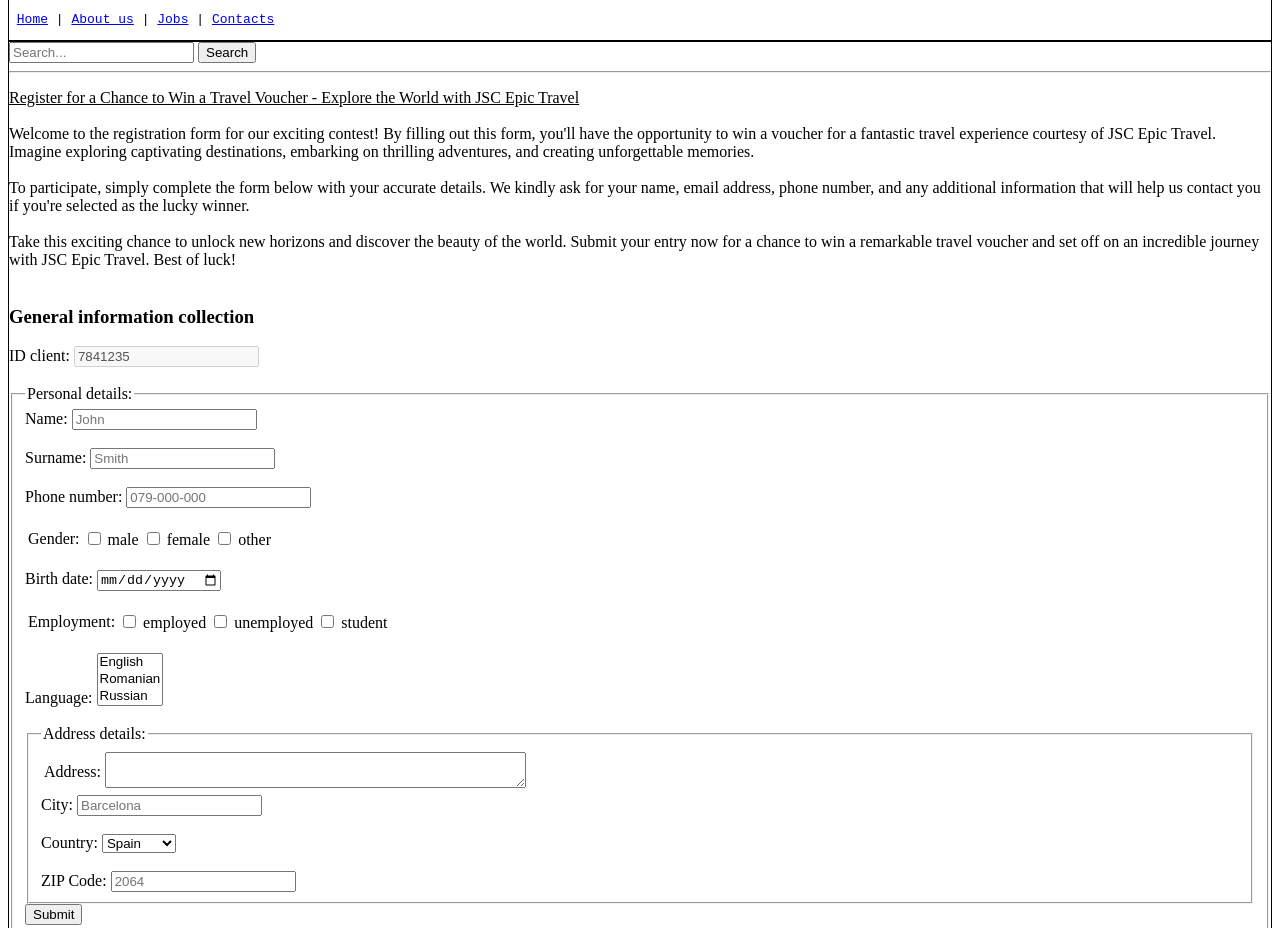
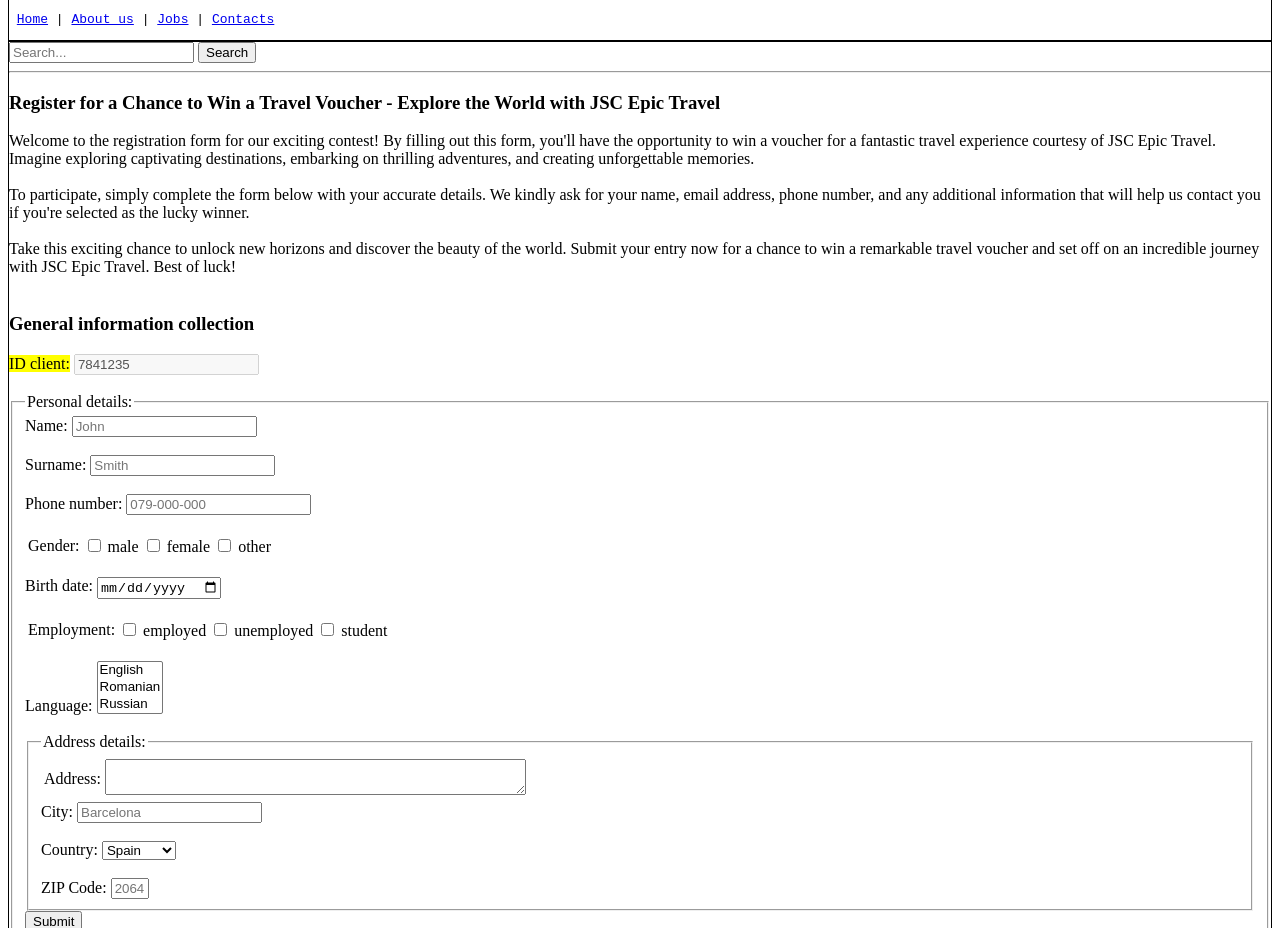
Before and after one commit to anastasia-dev-007/Registration-form, a plain HTML site: page registration-form.html in a window 1280 px wide. Shown: the part 172-1100 px from the top of the page. Drawn offline with Linux system fonts and the light colour scheme.

Commit message:
narrowed zip code box to incorporate only 4 digits, market ID client label, modified start of the registration form

```diff
--- a/registration-form.html
+++ b/registration-form.html
@@ -32,10 +32,10 @@
               </form>
               <hr />
 
-              <p><u>Register for a Chance to Win a Travel Voucher - Explore the World with JSC Epic Travel</u><br /><br />
+             <h3><b>Register for a Chance to Win a Travel Voucher - Explore the World with JSC Epic Travel</b></h3>
 
 
-                Welcome to the registration form for our exciting contest! By filling out this form, you'll have the opportunity to win a voucher for a fantastic travel experience courtesy of JSC Epic Travel. Imagine exploring captivating destinations, embarking on thrilling adventures, and creating unforgettable memories.<br /><br />
+                <p> Welcome to the registration form for our exciting contest! By filling out this form, you'll have the opportunity to win a voucher for a fantastic travel experience courtesy of JSC Epic Travel. Imagine exploring captivating destinations, embarking on thrilling adventures, and creating unforgettable memories.<br /><br />
 
                 To participate, simply complete the form below with your accurate details. We kindly ask for your name, email address, phone number, and any additional information that will help us contact you if you're selected as the lucky winner.<br /><br />
 
@@ -48,7 +48,7 @@
               <h3><b>General information collection</b></h3>
 
               <form action="/action_page.php">
-                <label for="idclient">ID client:</label>
+                <mark><label for="idclient">ID client:</label></mark>
                 <input type="text" id="idclient" value="7841235" disabled/>
 
                 <br /><br />
@@ -127,7 +127,8 @@
 <br /><br />
 <!-- To think how to narrow box for ZIP Code -->
 <label for="zip">ZIP Code:</label>
-<input type="text" name="zip" placeholder="2064" maxlength="4" />
+<input type="text" name="zip" placeholder="2064" maxlength="4" style="width: 30px;"/>
+<!-- Narrowed the ZIP code box using style -->
 
                 </fieldset>
 
```
